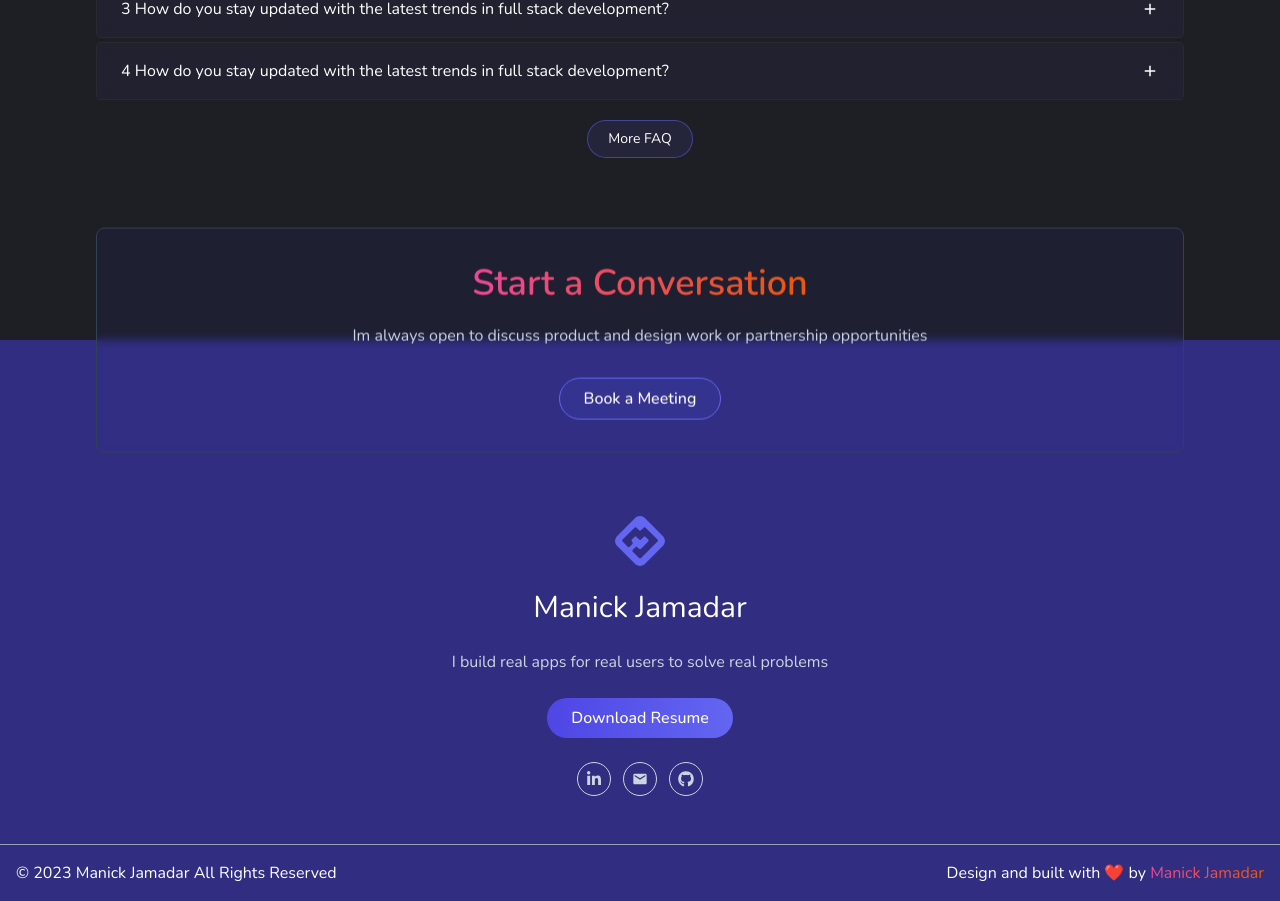
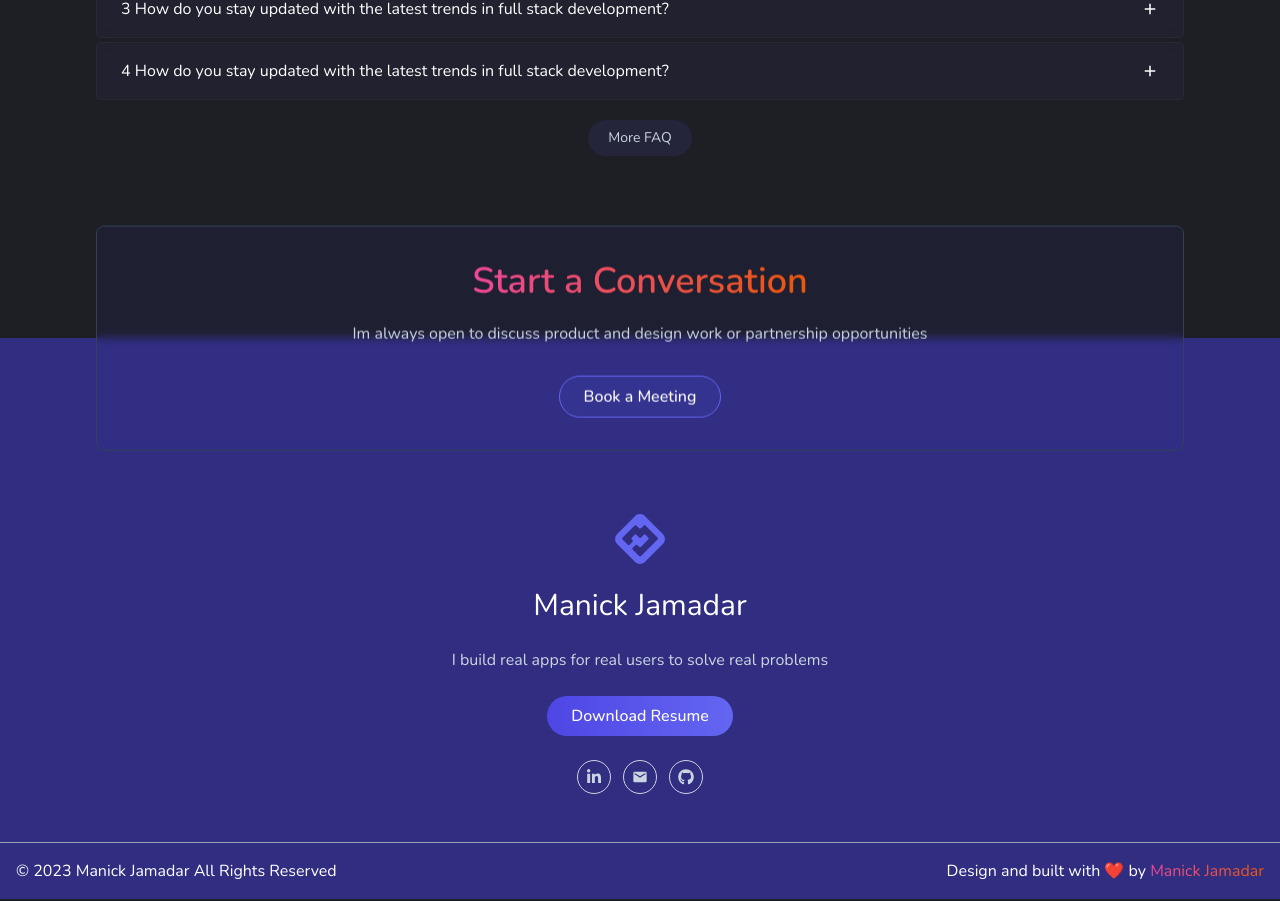
Before and after one commit to manickjamadar/personal-website, a Next.js app: page / in a window 1280 px wide. Shown: the part 4420-5321 px from the top of the page. Built offline with nearby package versions, Linux system fonts and the light colour scheme.

Commit message:
more faq button redesigned

```diff
--- a/app/components/sections/faqSection.tsx
+++ b/app/components/sections/faqSection.tsx
@@ -33,7 +33,10 @@ const FAQSection = () => {
       <Spacer vertical={20} />
       {isMoreFAQAvailable && (
         <div className="flex justify-center">
-          <button className="filter-inactive-btn" onClick={moreFAQClickHandler}>
+          <button
+            className="text-sm px-5 py-2 bg-primary-500 bg-opacity-10 rounded-full hover:bg-opacity-20 transition-all duration-200 cursor-pointer text-slate-300"
+            onClick={moreFAQClickHandler}
+          >
             More FAQ
           </button>
         </div>
```
